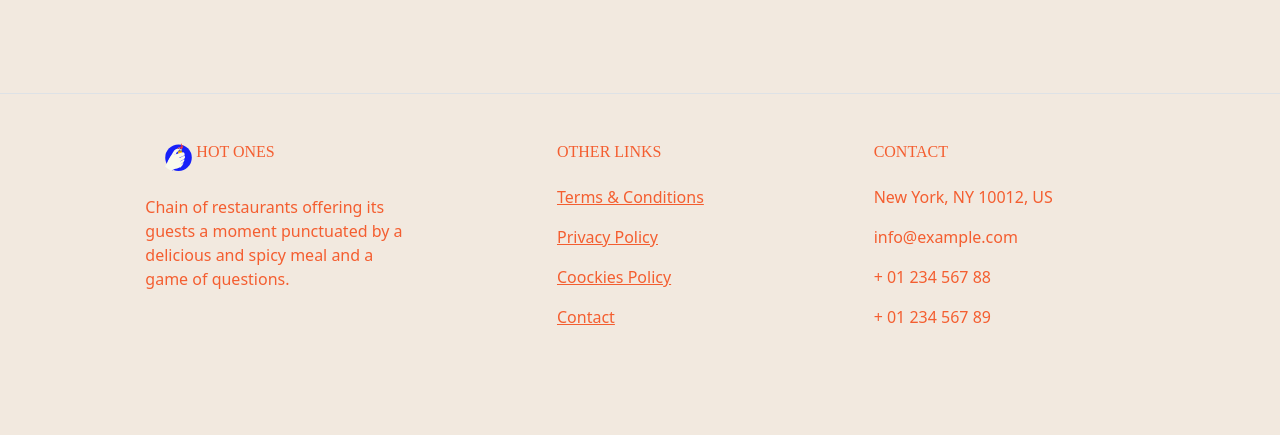
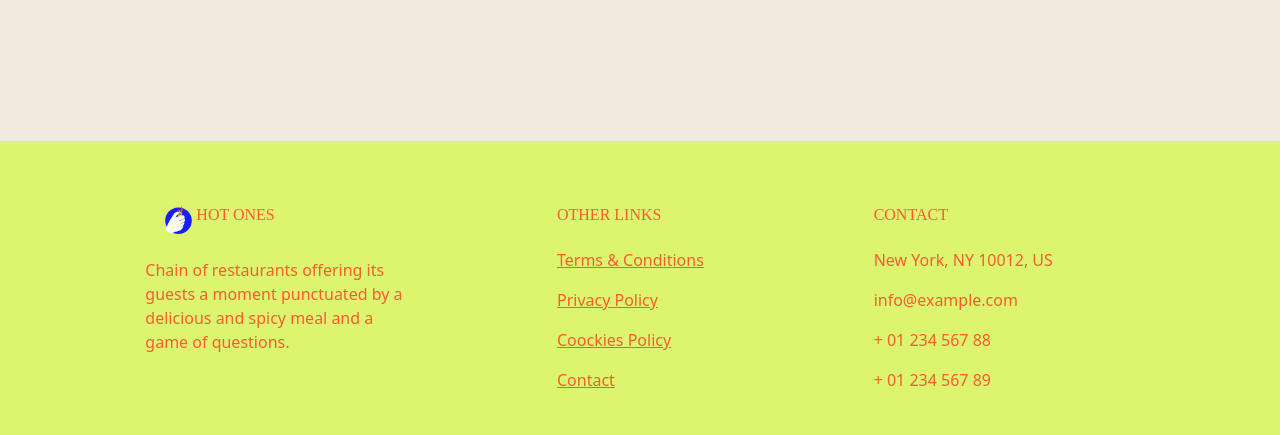
Before and after one commit to ChloeHal/hot-ones.github.io, a website: page contact.html in a window 1280 px wide. Shown: the part 1150-1585 px from the top of the page. Before the commit the page ends 1519 px from the top, so only its background shows below. Drawn offline with nearby package versions, Linux system fonts and the light colour scheme; some icons are missing; a web font is replaced by a local one.

Commit message:
Update contact.html

```diff
--- a/contact.html
+++ b/contact.html
@@ -18,7 +18,7 @@
 
 </head>
 <body>
-    <nav class="navbar sticky-top navbar-expand-lg bg-danger">
+    <nav class="navbar sticky-top navbar-expand-lg bg-info">
         <div class="container-fluid">
             <a class="navbar-brand text-secondary" href="#">
                 <img src="./content/icono/Fichier 28.svg" alt="Logo" width="30" height="24" class="d-inline-block align-text-top "><b>Hot Ones</b></a>
@@ -177,10 +177,10 @@
 
       <!---------------------------------------------------------------------------------------FOOTER-->
 <!-- Footer -->
-<footer class="text-center text-lg-start text-muted border-top ">
+<footer class="text-center text-lg-start text-muted bg-info">
   <!-- Section: Links  -->
   <section class="">
-    <div class="container text-md-start mt-5">
+    <div class="container text-md-start mt-5 pt-5 pb-5">
       <!-- Grid row -->
       <div class="row mt-3">
         <!-- Grid column -->
```
